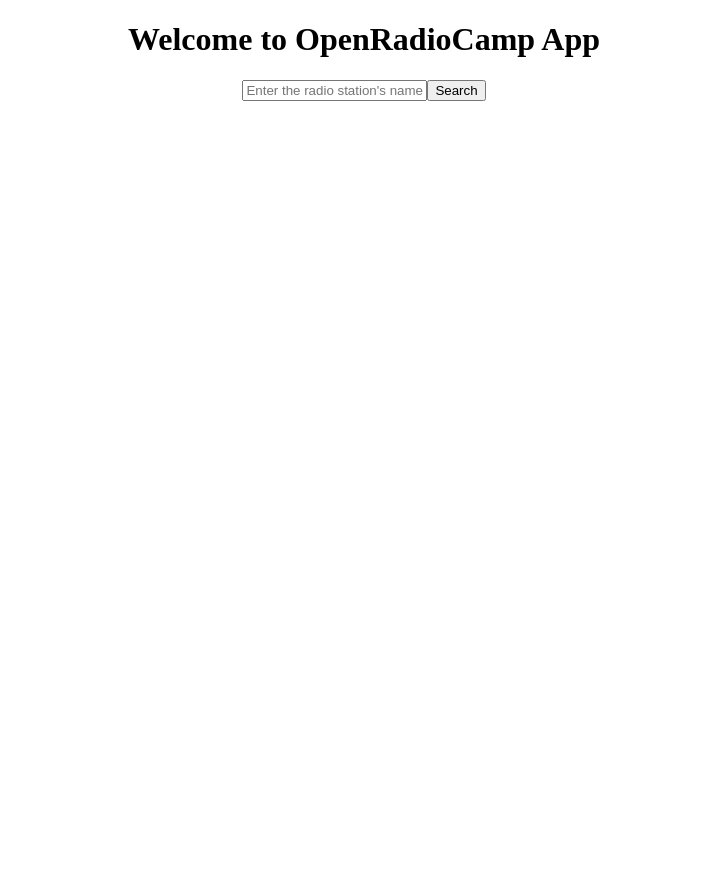
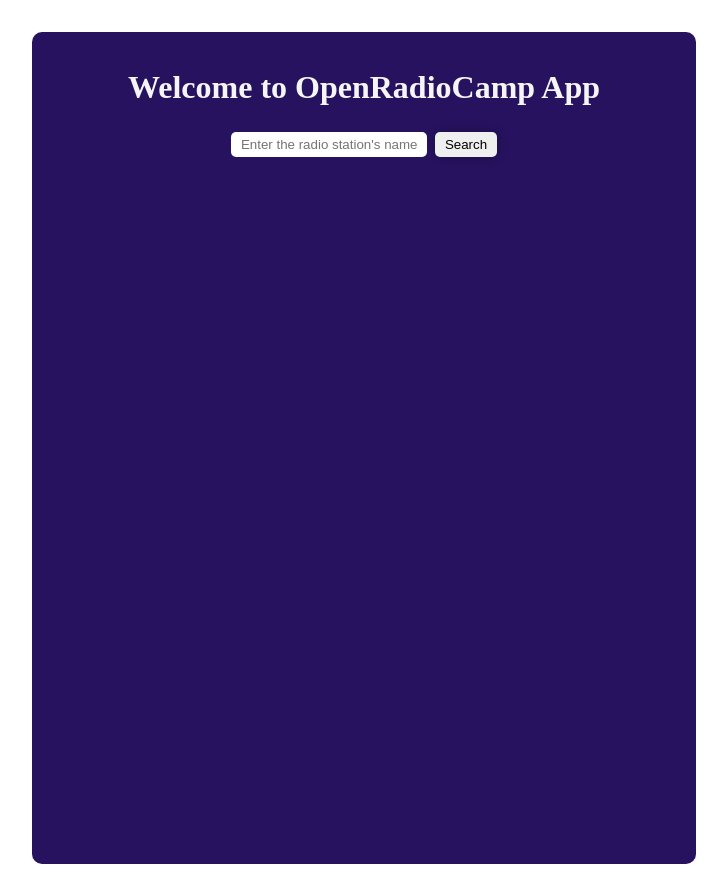
Before and after one commit to katiaku/react-radio-tdd, a React (Create React App) app: page / in a window 1280 px wide. Shown: the whole page, without its empty margins (276-1003 px from the left). Before the commit the page ends 800 px from the top, so only its background shows below. Built offline with nearby package versions, Linux system fonts and the light colour scheme.

Commit message:
Add style

```diff
--- a/src/App.css
+++ b/src/App.css
@@ -1,38 +1,30 @@
 .App {
   text-align: center;
+  background-color: rgb(38, 18, 95);
+  color: whitesmoke;
+  padding: 1rem;
+  width: 50%;
+  height: 100vh;
+  margin-inline: auto;
+  margin-block: 2rem;
+  border-radius: 10px;
 }
 
-.App-logo {
-  height: 40vmin;
-  pointer-events: none;
+button {
+  padding: 5px 10px;
+  cursor: pointer;
+  outline: none;
+  border: none;
+  border-radius: 5px;
+  box-shadow: 0 0 10px rgba(0, 0, 0, 0.3);
+  margin: 4px;
 }
 
-@media (prefers-reduced-motion: no-preference) {
-  .App-logo {
-    animation: App-logo-spin infinite 20s linear;
-  }
+input {
+  padding: 5px 10px;
+  outline: none;
+  border: none;
+  border-radius: 5px;
+  margin: 4px;
+  width: 11rem;
 }
-
-.App-header {
-  background-color: #282c34;
-  min-height: 100vh;
-  display: flex;
-  flex-direction: column;
-  align-items: center;
-  justify-content: center;
-  font-size: calc(10px + 2vmin);
-  color: white;
-}
-
-.App-link {
-  color: #61dafb;
-}
-
-@keyframes App-logo-spin {
-  from {
-    transform: rotate(0deg);
-  }
-  to {
-    transform: rotate(360deg);
-  }
-}
```
Also changed, not shown: 1 other file (tests, documents, lock files or other folders).
